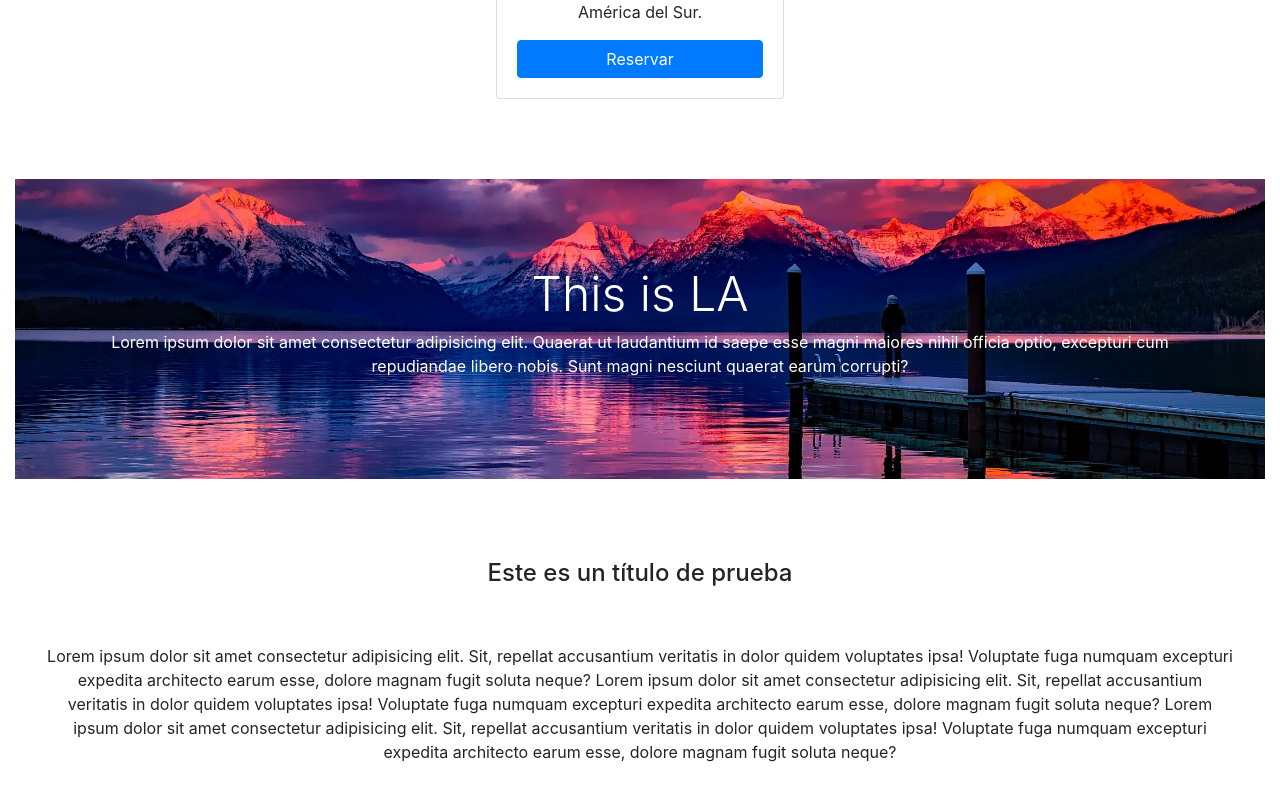
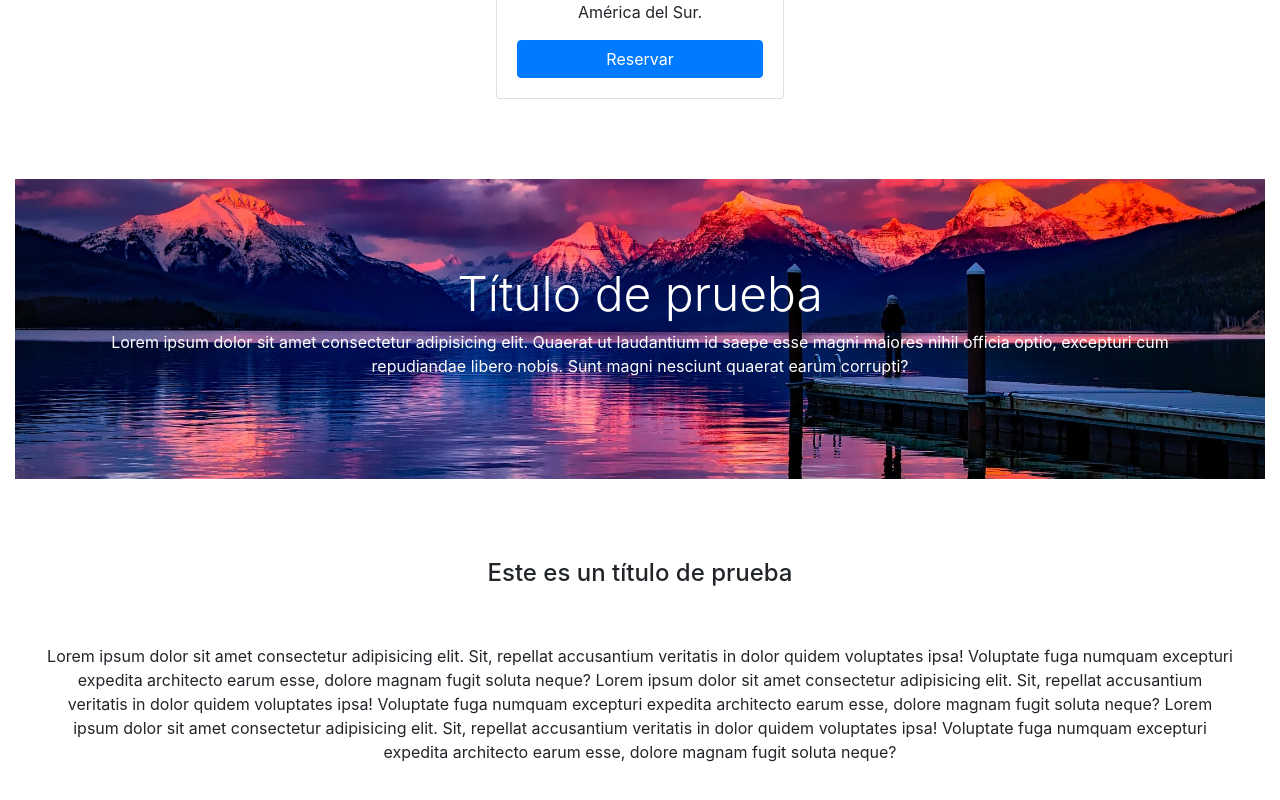
Before and after one commit to agustin-f/angular-site, an Angular app: page / in a window 1280 px wide. Shown: the part 1233-2033 px from the top of the page. Built offline with nearby package versions, Linux system fonts and the light colour scheme.

Commit message:
clear code and add title text

```diff
--- a/src/app/full-width-image/full-width-image.component.html
+++ b/src/app/full-width-image/full-width-image.component.html
@@ -2,7 +2,7 @@
     <div class='container h-100'>
       <div class='row h-100 align-items-center'>
         <div class='col-12 text-center'>
-          <h1 class='display-2 fw-image-text'>This is LA</h1>
+          <h1 class='display-2 fw-image-text'>Título de prueba</h1>
           <p class='lead-text'>Lorem ipsum dolor sit amet consectetur adipisicing elit. Quaerat ut laudantium id saepe esse magni maiores nihil officia optio, excepturi cum repudiandae libero nobis. Sunt magni nesciunt quaerat earum corrupti?</p>
         </div>
       </div>
```
Also changed, not shown: src/styles.css (+0 -11 lines).
